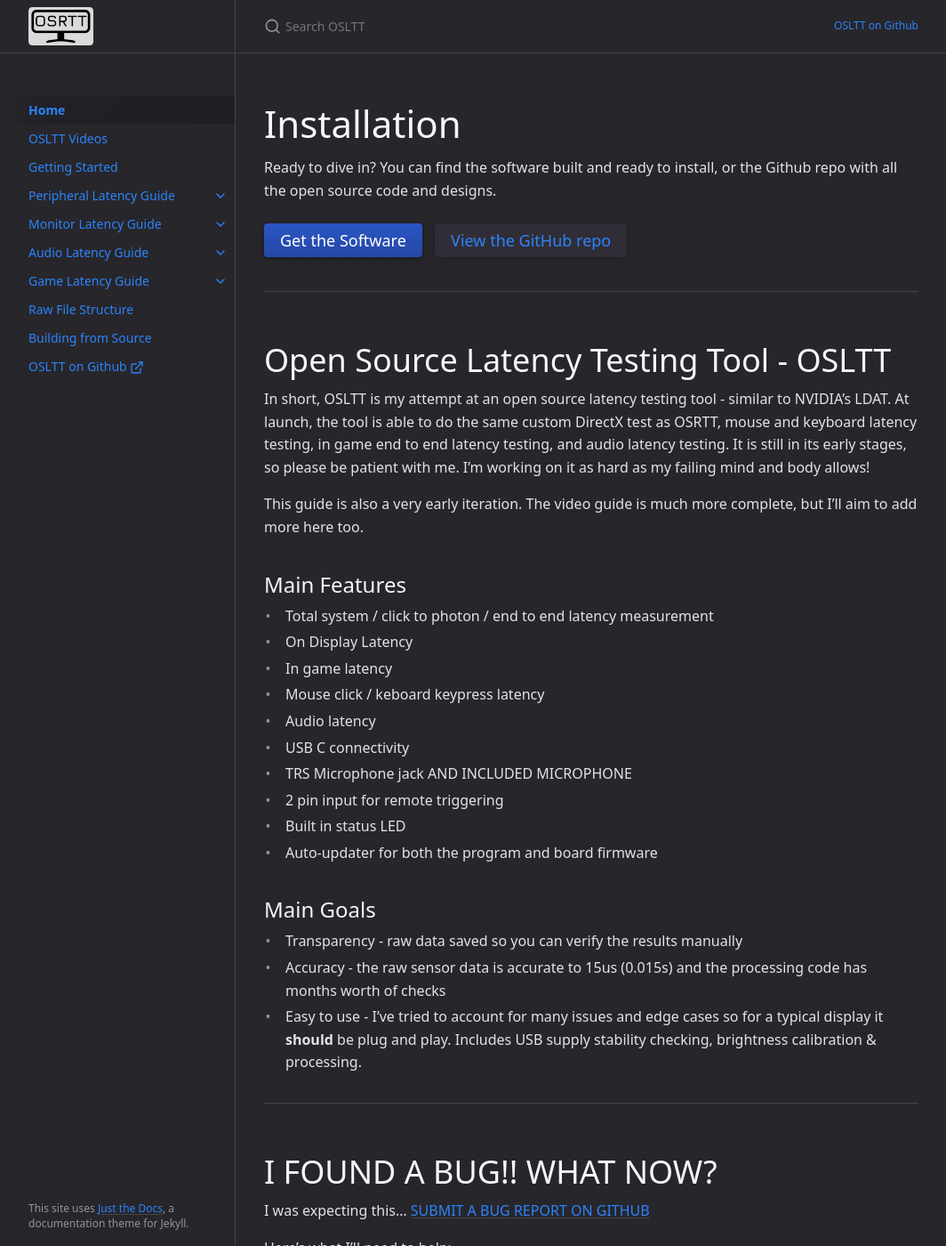
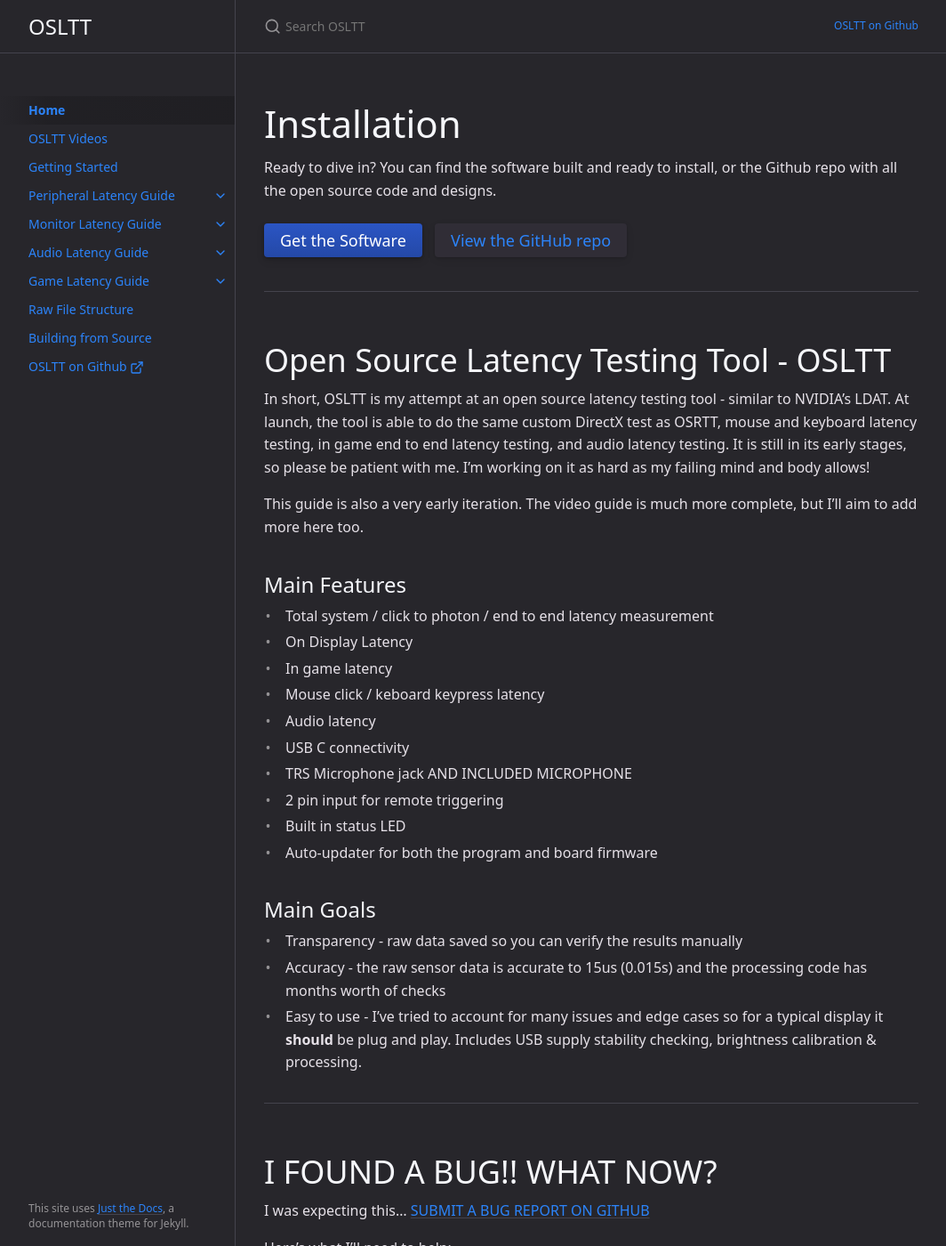
Before and after one commit to OSRTT/OSLTTDocs, a Jekyll site: the page built from index.md, in a window 1280 px wide and 1400 px high. Shown: the whole window at 89% size, without its empty margins (107-1171 px from the left). Built offline with Jekyll 4.4.1, drawn with Linux system fonts in a browser that asks for light colours.

Commit message:
Update _config.yml

```diff
--- a/_config.yml
+++ b/_config.yml
@@ -50,7 +50,7 @@ exclude:
    - fixtures/
 
 # Set a path/url to a logo that will be displayed instead of the title
-logo: "/assets/images/icon_wide.png"
+#logo: "/assets/images/icon_wide.png"
 
 # Enable or disable the site search
 # Supports true (default) or false
```
